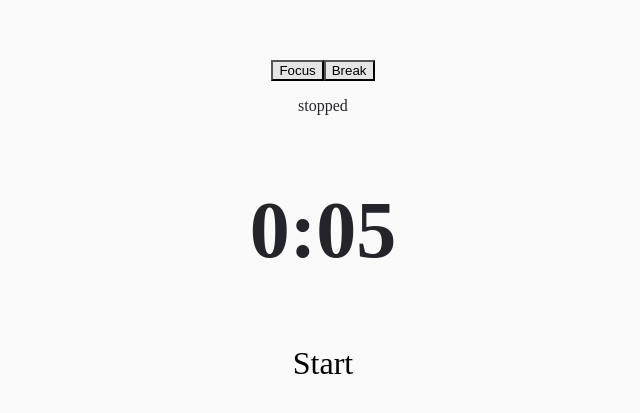
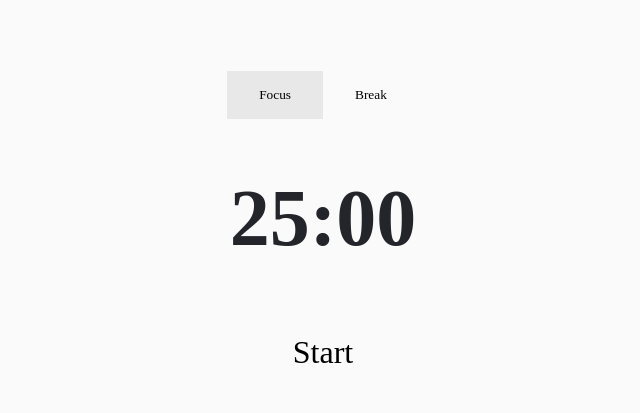
Before and after one commit to jamesspearsv/quiet-timer, a Vue app: page / in a window 1280 px wide. Shown: the part 171-584 px from the top of the page, without its empty margins (317-957 px from the left). Built offline with nearby package versions, Linux system fonts and the light colour scheme; a web font is replaced by a local one.

Commit message:
Added ability to change timer mode

```diff
--- a/src/App.vue
+++ b/src/App.vue
@@ -1,93 +1,31 @@
 <script setup>
-    import { ref, computed } from 'vue';
+    import { ref } from 'vue';
+    import Timer from './components/Timer.vue';
+    const mode = ref('focus');
 
-    const timers = {
-        focus: 5,
-        short_break: 200,
-    };
-
-    const active_timer = ref(timers.focus);
-    const status = computed(() => {
-        if (!timer_id.value) {
-            if (active_timer.value < timers.focus) return 'paused';
-            else return 'stopped';
-        } else {
-            if (active_timer.value === 0) return 'finished';
-            else return 'running';
-        }
-    });
-    const display = computed(() => {
-        const minutes = Math.trunc(active_timer.value / 60);
-        let seconds = active_timer.value % 60;
-
-        if (seconds < 10) seconds = '0' + seconds;
-
-        return { minutes, seconds };
-    });
-    const timer_id = ref(null);
-
-    function startTimer() {
-        const id = setInterval(() => {
-            active_timer.value--;
-            if (active_timer.value === 0) endTimer();
-        }, 1000);
-        timer_id.value = id;
-        status.value = 'running';
-    }
-
-    function stopTimer() {
-        if (timer_id.value) {
-            clearInterval(timer_id.value);
-            timer_id.value = null;
-        }
-
-        active_timer.value = timers.focus;
-    }
-
-    function pauseTimer() {
-        if (!timer_id.value) return;
-        clearInterval(timer_id.value);
-        timer_id.value = null;
-    }
-
-    function endTimer() {
-        clearInterval(timer_id.value);
-    }
-
-    function restartTimer() {
-        active_timer.value = timers.focus;
-        startTimer();
+    function changeMode(new_mode) {
+        mode.value = new_mode;
     }
 </script>
 
 <template>
     <main>
         <div>
-            <div class="mode-selector">
-                <button>Focus</button>
-                <button>Break</button>
+            <div :class="`mode-selector ${mode}`">
+                <button
+                    @click="() => changeMode('focus')"
+                    :class="mode === 'focus' && 'selected'"
+                >
+                    Focus
+                </button>
+                <button
+                    @click="() => changeMode('break')"
+                    :class="mode === 'break' && 'selected'"
+                >
+                    Break
+                </button>
             </div>
-            <p>{{ status }}</p>
-            <h1 class="timer">{{ display.minutes }}:{{ display.seconds }}</h1>
-            <div class="buttons">
-                <template v-if="status !== 'finished'">
-                    <button v-if="status === 'stopped'" @click="startTimer">
-                        Start
-                    </button>
-                    <button v-if="status === 'running'" @click="pauseTimer">
-                        Pause
-                    </button>
-                    <button v-if="status === 'paused'" @click="startTimer">
-                        Resume
-                    </button>
-                    <button v-if="status !== 'stopped'" @click="stopTimer">
-                        Stop
-                    </button>
-                </template>
-                <template v-else>
-                    <button @click="restartTimer">Restart</button>
-                </template>
-            </div>
+            <Timer :mode="mode" />
         </div>
     </main>
 </template>
@@ -113,21 +51,31 @@
 
     .mode-selector {
         display: flex;
+        position: relative;
+    }
+
+    .mode-selector::after {
+        content: '';
+        position: absolute;
+        top: 0;
+        bottom: 0;
+        left: 0;
+        right: 50%;
+        background-color: rgba(0, 0, 0, 0.07);
+        transition: transform 220ms ease-in-out;
+    }
+
+    .mode-selector.mode-selector.break::after {
+        transform: translateX(100%);
     }
 
     .mode-selector > button {
-        background: rgba(0, 0, 0, 0.081);
-    }
-
-    .timer {
-        font-size: 5rem;
-    }
-
-    .buttons > * {
         background-color: transparent;
-        padding: 1rem;
         border: none;
+        padding: 1rem 2rem;
         font-family: inherit;
-        font-size: 2rem;
+        font-weight: 4rem;
+        transition: border 220ms ease-in-out;
+        z-index: 100;
     }
 </style>
--- /dev/null
+++ b/src/components/Timer.vue
@@ -0,0 +1,106 @@
+<script setup>
+    import { ref, computed, watch } from 'vue';
+
+    const timers = {
+        focus: 1500,
+        break: 300,
+    };
+
+    const { mode } = defineProps(['mode']);
+
+    const active_timer = ref(timers[mode]);
+    const status = computed(() => {
+        if (!timer_id.value) {
+            if (active_timer.value < timers[mode]) return 'paused';
+            else return 'stopped';
+        } else {
+            if (active_timer.value === 0) return 'finished';
+            else return 'running';
+        }
+    });
+    const display = computed(() => {
+        const minutes = Math.trunc(active_timer.value / 60);
+        let seconds = active_timer.value % 60;
+
+        if (seconds < 10) seconds = '0' + seconds;
+
+        return { minutes, seconds };
+    });
+    const timer_id = ref(null);
+
+    watch(
+        () => mode,
+        () => {
+            stopTimer();
+            active_timer.value = timers[mode];
+        },
+    );
+
+    function startTimer() {
+        const id = setInterval(() => {
+            active_timer.value--;
+            if (active_timer.value === 0) endTimer();
+        }, 1000);
+        timer_id.value = id;
+        status.value = 'running';
+    }
+
+    function stopTimer() {
+        if (timer_id.value) {
+            clearInterval(timer_id.value);
+            timer_id.value = null;
+        }
+
+        active_timer.value = timers[mode];
+    }
+
+    function pauseTimer() {
+        if (!timer_id.value) return;
+        clearInterval(timer_id.value);
+        timer_id.value = null;
+    }
+
+    function endTimer() {
+        clearInterval(timer_id.value);
+    }
+
+    function restartTimer() {
+        active_timer.value = timers[mode];
+        startTimer();
+    }
+</script>
+
+<template>
+    <h1 class="timer">{{ display.minutes }}:{{ display.seconds }}</h1>
+    <div class="buttons">
+        <template v-if="status !== 'finished'">
+            <button v-if="status === 'stopped'" @click="startTimer">
+                Start
+            </button>
+            <button v-if="status === 'running'" @click="pauseTimer">
+                Pause
+            </button>
+            <button v-if="status === 'paused'" @click="startTimer">
+                Resume
+            </button>
+            <button v-if="status !== 'stopped'" @click="stopTimer">Stop</button>
+        </template>
+        <template v-else>
+            <button @click="restartTimer">Restart</button>
+        </template>
+    </div>
+</template>
+
+<style scoped>
+    .timer {
+        font-size: 5rem;
+    }
+
+    .buttons > * {
+        background-color: transparent;
+        padding: 1rem;
+        border: none;
+        font-family: inherit;
+        font-size: 2rem;
+    }
+</style>
```
